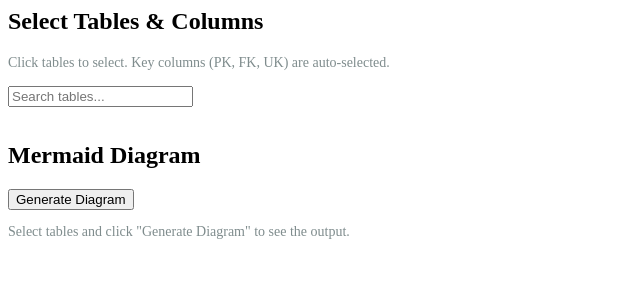
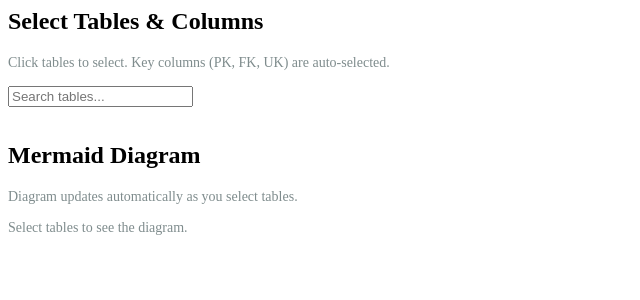
Before and after one commit to sartography/cute-erd, a Django app: template diagram/templates/diagram/table_list.html in a window 1280 px wide. Shown: the top 300 px of the page, without its empty margins (0-640 px from the left). Run offline with Django 5.2, Linux system fonts and the light colour scheme; the template is opened without the code that fills it, so the values that code supplies are empty.

Commit message:
auto-update

```diff
--- a/diagram/templates/diagram/table_list.html
+++ b/diagram/templates/diagram/table_list.html
@@ -50,16 +50,20 @@
 
     <div class="panel">
         <h2>Mermaid Diagram</h2>
+        <p style="color: #7f8c8d; font-size: 14px; margin-bottom: 15px;">
+            Diagram updates automatically as you select tables.
+        </p>
 
         <button class="btn-success"
                 hx-post="{% url 'diagram:generate_diagram' %}"
-                hx-target="#diagram-output">
+                hx-target="#diagram-output"
+                style="display: none;">
             Generate Diagram
         </button>
 
         <div id="diagram-output" class="output-area">
             <p style="color: #7f8c8d; font-size: 14px;">
-                Select tables and click "Generate Diagram" to see the output.
+                Select tables to see the diagram.
             </p>
         </div>
     </div>
```
Also changed, not shown: templates/base.html (+13 -0 lines).
